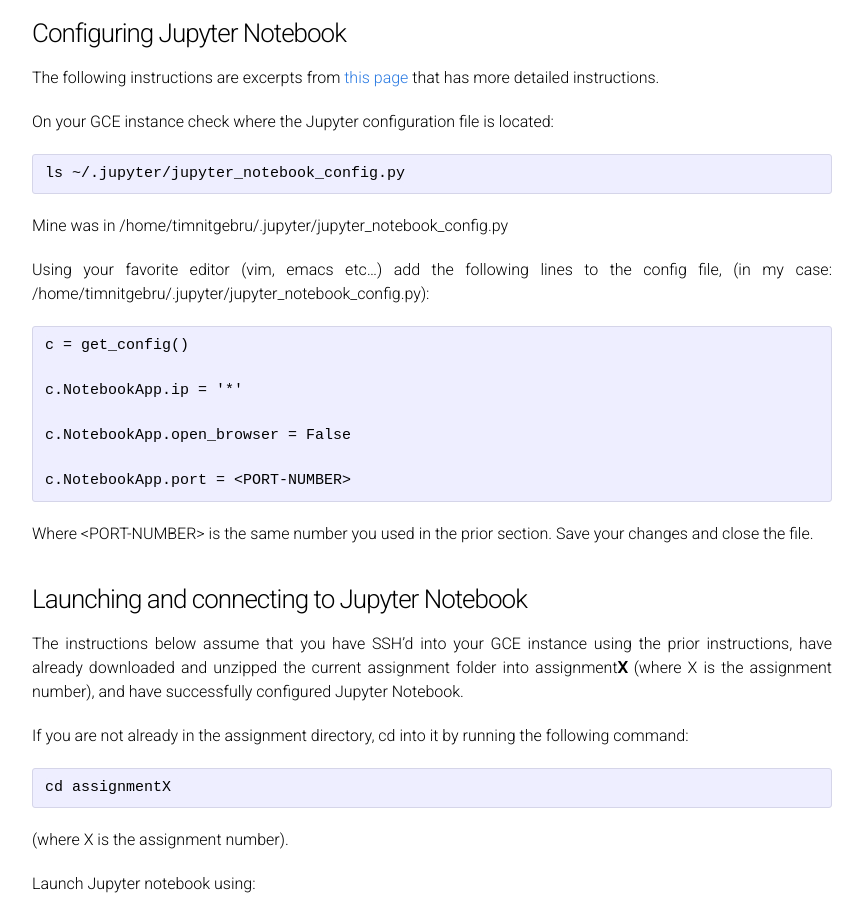
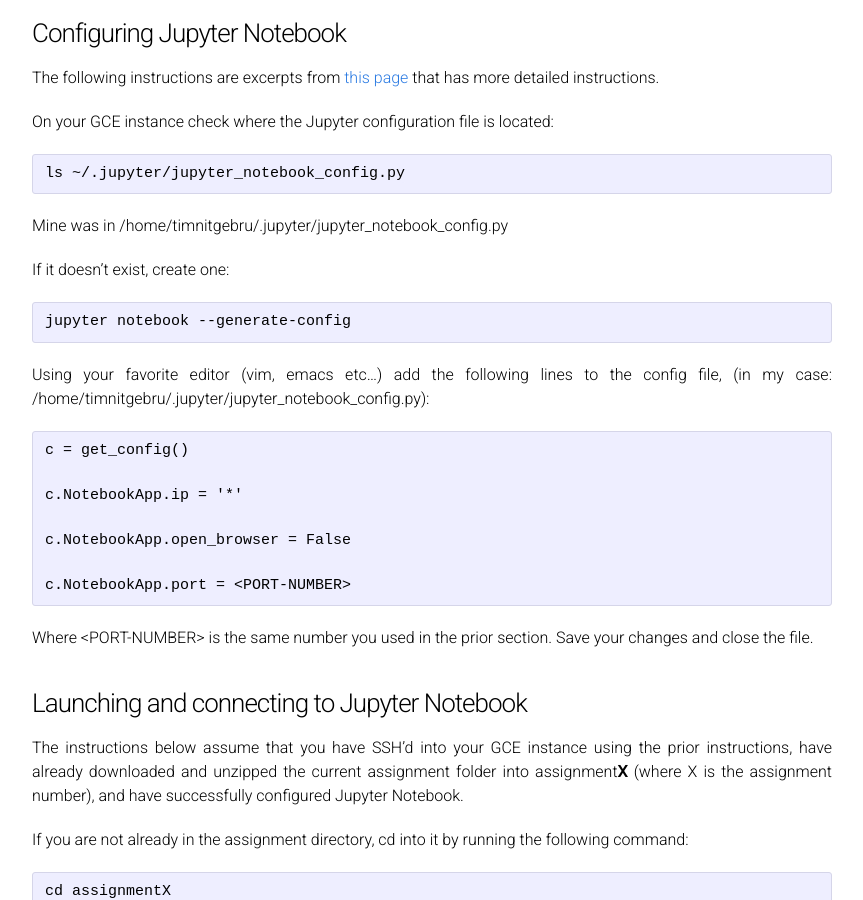
Before and after one commit to cs231n/cs231n.github.io, a Jekyll site: the page built from google_cloud_tutorial.md, in a window 1280 px wide and 900 px high, scrolled down 9941 px. Shown: the whole window, without its empty margins (208-1071 px from the left). Built offline with Jekyll 4.4.1, drawn with Linux system fonts in a browser that asks for light colours.

Commit message:
update config.py

````diff
--- a/google_cloud_tutorial.md
+++ b/google_cloud_tutorial.md
@@ -135,6 +135,12 @@
 ```
 Mine was in /home/timnitgebru/.jupyter/jupyter_notebook_config.py
 
+If it doesn’t exist, create one:
+
+```
+jupyter notebook --generate-config
+```
+
 Using your favorite editor (vim, emacs etc...) add the following lines to the config file, (in my case: /home/timnitgebru/.jupyter/jupyter_notebook_config.py):
 
 ```
````
